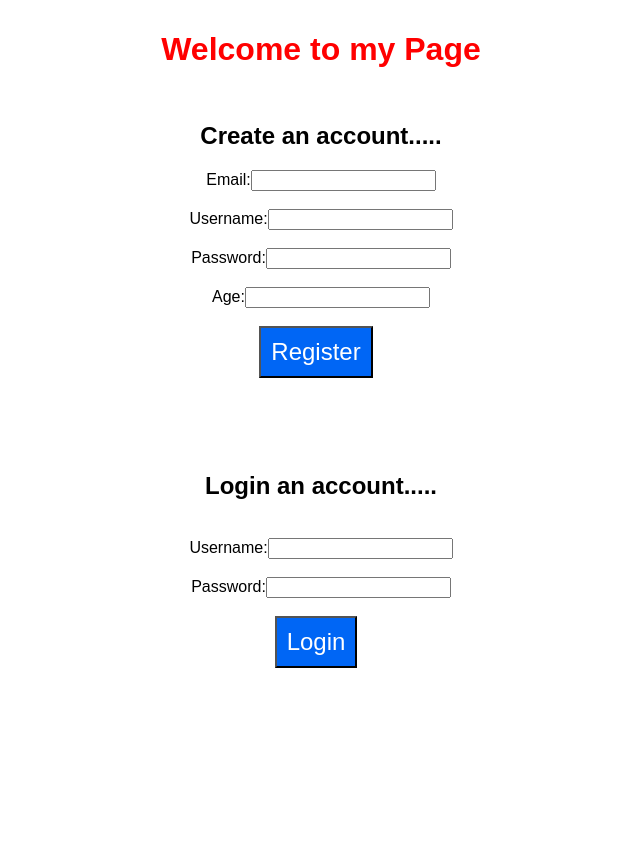
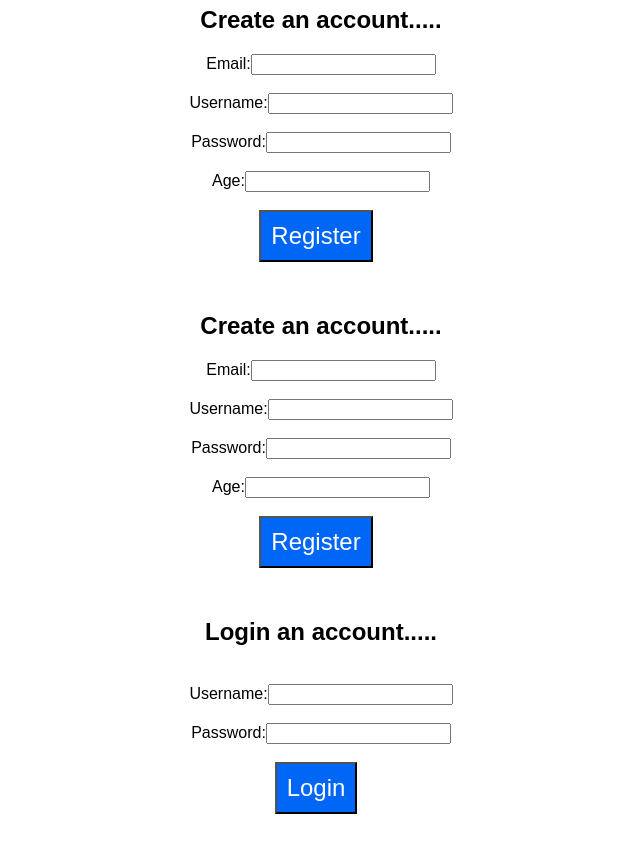
Before and after one commit to Gagandeep-Kaur-01/React, a React (Create React App) app in the folder login_page/: page / in a window 1280 px wide. Shown: the whole page, without its empty margins (319-959 px from the left). Before the commit the page ends 800 px from the top, so only its background shows below. Built offline with nearby package versions, Linux system fonts and the light colour scheme.

Commit message:
created another functional register component, implemented useState concept

```diff
--- a/login_page/src/App.js
+++ b/login_page/src/App.js
@@ -3,7 +3,7 @@ import logo from './logo.svg';
 import './App.css';
 import Login from './Components/login_class.js';
 import Register from './Components/register_function.js';
-
+import Register1 from './Components/register.js';
 
 class App extends Component {
 
@@ -18,6 +18,8 @@ class App extends Component {
 
             <Register/>
 
+            <Register1/>
+
             <Login value="Login an account" />
 
 
--- /dev/null
+++ b/login_page/src/Components/register.js
@@ -0,0 +1,55 @@
+import React, { useState } from 'react';
+
+
+export default function Register1(props) {
+    const [ email, setEmail ] = useState('');
+    const [ username, setUsername ] = useState ('');
+    const [ password, setPassword] = useState('');
+    const [ age, setAge] = useState('');
+
+
+    const handleSubmit = (e) => {
+        e.preventDefault();
+        alert(`Submitting Details: Email: ${email} Username: ${username} ; Password: ${password} ; Age: ${age}`);
+       }
+
+    return (
+        <div >
+
+            <h2>Create an account.....</h2>
+
+            <form onSubmit={handleSubmit}>
+            <label for="email">
+               Email:
+               <input type="email" value={email} id="email" name="email"
+               onChange={e => setEmail(e.target.value)}/>
+            </label> <br/> <br/>
+
+            <label for="username">
+               Username:
+               <input type="text" value={username}  id="username" name="username"
+               onChange={e => setUsername(e.target.value)}/>
+            </label> <br/> <br/>
+
+            <label for="password">
+               Password:
+               <input type="password" value={password} id="pass" name="password"
+               onChange={e => setPassword(e.target.value)}/>
+            </label> <br/> <br/>
+
+            <label for="age">
+               Age:
+               <input type="text" value={age}  id="age" name="age"
+               onChange={e => setAge(e.target.value)}/>
+            </label>
+             <br></br>    <br/>
+
+             <button> Register </button>
+
+            </form>
+
+        </div>
+
+      );
+
+};
```
